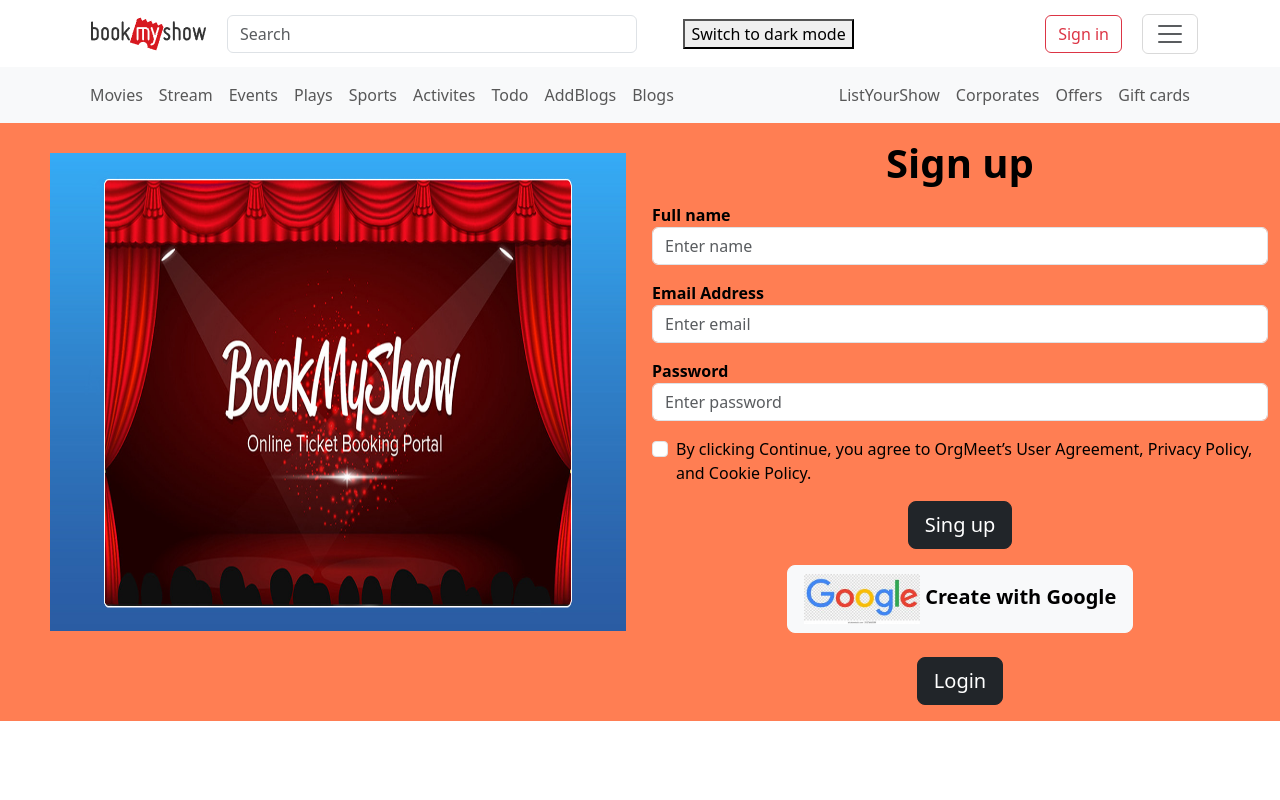
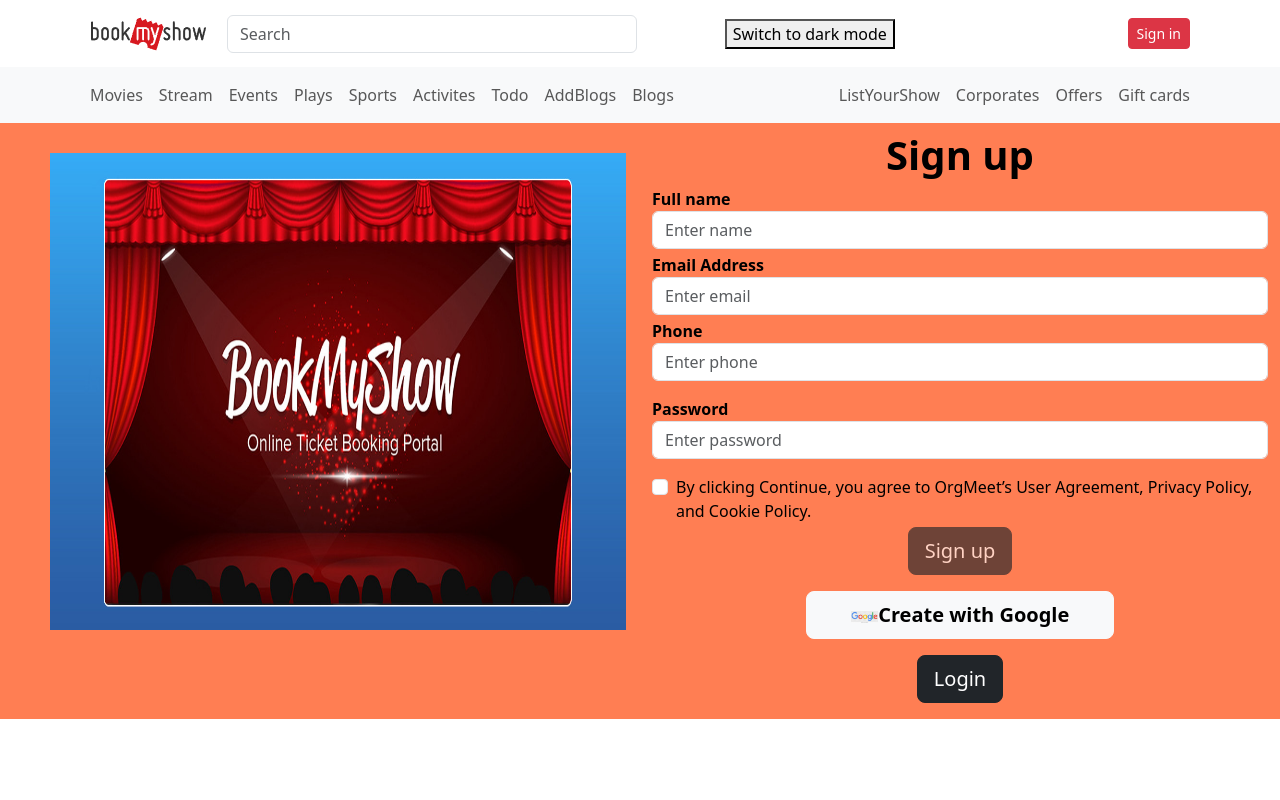
Before and after one commit to harshchauhan02022/bookmyshow, a React (Create React App) app: page /signin in a window 1280 px wide. Shown: the top 800 px of the page. Built offline with nearby package versions, Linux system fonts and the light colour scheme.

Commit message:
add the files

```diff
--- a/src/App.css
+++ b/src/App.css
@@ -90,11 +90,20 @@
 }
 
 .google {
-
   width: 20%;
 }
 
-.pt-3 {
+.google-singin {
+  width: 10%;
+}
+
+.google-connect-login {
   width: 50%;
   margin-left: 25%;
 }
+
+.google-connect-singin {
+  width: 50%;
+  height: 10%;
+
+}
--- a/src/components/Header.jsx
+++ b/src/components/Header.jsx
@@ -1,10 +1,19 @@
 import React from "react";
-import { Link } from "react-router-dom";
+import { Link, useNavigate } from "react-router-dom";
 import InnerHeader from "./InnerHeader";
 import ThemeToggleButton from "./ThemeToggleButton";
 const logo = "/logo.png";
 
 function Header() {
+
+      const navigate = useNavigate();
+      const userEmail = localStorage.getItem("email");
+      // const [userEmail] = useState(localStorage.getItem("email"));
+
+      const logout = async () => {
+        await localStorage.clear();
+        navigate("/login");
+      };
  return (
   <>
    <nav className="navbar" aria-label="First navbar example">
@@ -23,7 +32,28 @@
       </form>
      </div>
      <ThemeToggleButton />
-     <div className="d-flex justify-content-start align-items-center">
+
+     {userEmail ? (
+              <>
+                <p>{userEmail}&nbsp;&nbsp;</p>
+                <button
+                  onClick={logout}
+                  type="button"
+                  className="btn btn-danger btn-sm me-2"
+                >
+                  Logout
+                </button>
+              </>
+            ) : (
+              <Link to={"signin"}>
+                <button type="button" className="btn btn-danger btn-sm me-2">
+                  Sign in
+                </button>
+              </Link>
+            )}
+
+
+     {/* <div className="d-flex justify-content-start align-items-center">
       <Link to="signin" className="auth btn btn-outline-danger">Sign in</Link>
 
 <button
@@ -36,7 +66,7 @@
       >
        <span className="navbar-toggler-icon"></span>
       </button>
-     </div>
+     </div> */}
      <div
       className="offcanvas offcanvas-end text-bg-white"
       tabindex="-1"
--- a/src/screens/Login.jsx
+++ b/src/screens/Login.jsx
@@ -1,34 +1,118 @@
-import React from 'react'
-import { Link } from 'react-router-dom';
+import axios from 'axios';
+import React, { useState, useEffect } from 'react';
+import { Link, useNavigate } from "react-router-dom";
 
 const Login = () => {
+  const [email, setEmail] = useState("");
+  const [password, setPassword] = useState("");
+  const [isButtonDisabled, setIsButtonDisabled] = useState(true);
+  const [error, setError] = useState("");
+
+  const navigate = useNavigate(); // Initialize useNavigate
+
+  const handleChange = (event) => {
+    const { name, value } = event.target;
+
+    if (name === "email") {
+      setEmail(value);
+    }
+    else if (name === "password") {
+      setPassword(value);
+    }
+  };
+
+  useEffect(() => {
+    if (email && password) {
+      setIsButtonDisabled(false);
+    } else {
+      setIsButtonDisabled(true);
+    }
+  }, [email, password]);
+
+  const login = (event) => {
+    event.preventDefault(); // Prevent form submission
+    const payload = { email, password };
+
+    axios.post("http://localhost:9000/api/users/login", payload)
+      .then(async (response) => {
+        console.log(response);
+        await localStorage.setItem("email", email);
+        await localStorage.setItem("token", response.data.token);
+        clearForm();
+        navigate("/"); // Redirect to the home page
+      })
+      .catch((error) => {
+        if (error.response && error.response.status === 401) {
+          console.log("Error while login", error.response.data.message);
+          setError(error.response.data.message);
+        } else {
+          console.log("Error while login", error.message);
+          setError("An error occurred. Please try again later.");
+        }
+      });
+  };
+
+  const clearForm = () => {
+    setEmail("");
+    setPassword("");
+    setIsButtonDisabled(true);
+    setError("");
+  };
+
   return (
     <div className="container-login">
       <div className="container-fluid">
         <div className="row">
           <div className="col-lg-7 col-sm-6 p-0 login">
-      <img src="/banner/login-banner.jpg"  alt="Login Banner" />
+            <img src="/banner/login-banner.jpg" alt="Login Banner" />
           </div>
           <div className="col-lg-5 col-sm-6">
             <div className="mt-3">
               <div className="text-center">
                 <h1><b>Welcome Back</b></h1>
               </div>
-
-       <form className="signup-form mx-auto">
+              <p style={{ color: "red" }}>{error}</p>
+              <form className="signup-form mx-auto" onSubmit={login}>
                 <div className="form-group mt-5">
                   <label><b>Email Address</b></label>
-         <input id="email" type="email" className="form-control" placeholder="Enter email" />
+                  <input
+                    name="email"
+                    type="email"
+                    className="form-control"
+                    id="email"
+                    placeholder="Enter email"
+                    onChange={handleChange}
+                    value={email}
+                    autoComplete="off"
+                  />
                 </div>
                 <div className="form-group mt-3">
                   <label><b>Password</b></label>
-         <input id="password" type="password" className="form-control" placeholder="Enter password" />
+                  <input
+                    name="password"
+                    type="password"
+                    className="form-control"
+                    id="password"
+                    placeholder="Password"
+                    onChange={handleChange}
+                    value={password}
+                    autoComplete="off"
+                  />
+                </div>
+                <div className="mb-3 text-end">
+                  <Link to="/forgot-password">Forgot Password</Link>
                 </div>
                 <div className="pt-3 text-center">
-                <button type="button" className="btn btn-lg btn-dark">Login</button>
+                  <button
+                    disabled={isButtonDisabled}
+                    type="submit"
+                    className="btn btn-primary w-100"
+                  >
+                    Login
+                  </button>
                 </div>
                 <div className="mt-3 text-center">OR</div>
-        <div className="pt-3">
+                <div className="pt-3 google-connect-login">
                   <button className="google-icon"><img src="/icon/google.png" className="google" alt="Google Icon" /> <b>Create with Google</b></button>
                 </div>
                 <div className="mt-3 text-center">
@@ -41,7 +125,6 @@
       </div>
     </div>
   );
-
 }
 
-export default Login
+export default Login;
--- a/src/screens/Singin.js
+++ b/src/screens/Singin.js
@@ -1,88 +1,128 @@
-import React, { useContext, useState } from 'react'
+import React, { useContext, useState, useEffect } from 'react';
 import ThemeContext from "../context/ThemeContext";
 import { Link } from "react-router-dom";
 import axios from 'axios';
-import { addSingupAPI } from "../Api"
 
-
-const Singin = () => {
+const Signin = () => {
  const { textColor } = useContext(ThemeContext);
 
  const [name, setName] = useState("");
- const [address, setAddress] = useState("");
+ const [email, setEmail] = useState("");
+ const [phone, setPhone] = useState("");
  const [password, setPassword] = useState("");
- const [currentId, setCurrentId] = useState(() => {
-
-  const savedId = localStorage.getItem("currentId");
-  return savedId ? parseInt(savedId, 10) : 1;
- });
+ const [isButtonDisabled, setIsButtonDisabled] = useState(true);
+ const [emailError, setEmailError] = useState("");
+ const [successMessage, setSuccessMessage] = useState("");
 
  const handleChange = (e) => {
-  const { name, address, password, value } = e.target;
+  const { name, value } = e.target;
 
   if (name === "name") {
    setName(value);
-  } else if (address === "address") {
-   setAddress(value);
-  } else if (password === "password") {
-   setPassword(value)
+  } else if (name === "email") {
+   setEmail(value);
+  } else if (name === "phone") {
+   setPhone(value);
+  } else if (name === "password") {
+   setPassword(value);
   }
  };
 
- const addSingup = async () => {
+ useEffect(() => {
+  if (name !== "" && email !== "" && phone !== "" && password !== "") {
+   setIsButtonDisabled(false);
+  } else {
+   setIsButtonDisabled(true);
+  }
+ }, [name, email, phone, password]);
+
+ const addSignup = async (e) => {
+  e.preventDefault();
+
+  const payload = {
+   name,
+   email,
+   phone,
+   password,
+  };
+
   try {
-   // Payload or request params to add new blog
-   const payload = {
-    id: currentId,
-    name,
-    address,
-    password
-   };
+   const response = await axios.post("http://localhost:9000/api/users/register", payload);
+   if (response && response.data) {
+    setSuccessMessage(response.data.message);
+    setEmailError("");
+   } else {
+    setEmailError("Unexpected response format");
+   }
+  } catch (error) {
+   if (error.response && error.response.data) {
+    setEmailError(error.response.data.error || "An unexpected error occurred");
+   } else {
+    setEmailError("An unexpected error occurred");
+   }
+   setSuccessMessage("");
+  }
 
-   // Api call to add new blog
-   const response = await axios.post(addSingupAPI, payload);
-
-   if (response) {
-    // Increment and save the current ID
-    const newId = currentId + 1;
-    setCurrentId(newId);
-    localStorage.setItem("currentId", newId.toString());
-
-   }
-
-   console.log(">>> SingUP response", response);
-  } catch (error) {
-   console.error("Error while adding singin", error);
-   alert("There was an error adding the blog. Please try again.");
-  }
  };
 
  return (
   <div className={textColor}>
-   <div className="vh-100 d-flex  justify-content-center">
+   <div className="vh-100 d-flex justify-content-center">
     <div className="container-fluid">
      <div className="row container-row">
       <div className="col-lg-6 col-sm-6 p-0 register">
        <img src="/banner/register-banner.jpg" alt="Register Banner" />
       </div>
       <div className="col-lg-6 col-sm-6 signup-users">
-       <div className="mt-3">
+       <div className="mt-2">
         <div className="text-center">
          <h1><b>Sign up</b></h1>
         </div>
 
-        <form className="signup-form mx-auto">
-         <div className="form-group mt-3">
+        <form className="signup-form mx-auto" onSubmit={addSignup}>
+         <div className="form-group mt-1">
           <label><b>Full name</b></label>
-          <input id="name" type="name" onChange={handleChange} className="form-control" placeholder="Enter name" />
+          <input
+           id="name"
+           name="name"
+           type="text"
+           onChange={handleChange}
+           className="form-control"
+           placeholder="Enter name"
+          />
          </div>
-         <div className="form-group mt-3">
+         <div className="form-group mt-1">
           <label><b>Email Address</b></label>
-          <input id="email" type="email" onChange={handleChange} className="form-control" placeholder="Enter email" />
+          <input
+           id="email"
+           name="email"
+           type="email"
+           onChange={handleChange}
+           className="form-control"
+           placeholder="Enter email"
+          />
+         </div>
+         <div className="form-group mt-1">
+          <label><b>Phone</b></label>
+          <input
+           id="phone"
+           name="phone"
+           type="text"
+           onChange={handleChange}
+           className="form-control"
+           placeholder="Enter phone"
+          />
          </div>
          <div className="form-group mt-3">
           <label><b>Password</b></label>
-          <input id="password" type="password" onChange={handleChange} className="form-control" placeholder="Enter password" />
+          <input
+           id="password"
+           name="password"
+           type="password"
+           onChange={handleChange}
+           className="form-control"
+           placeholder="Enter password"
+          />
          </div>
          <div className="form-check mt-3">
           <input className="form-check-input" type="checkbox" value="" id="flexCheckDefault" />
@@ -90,21 +130,29 @@
            By clicking Continue, you agree to OrgMeet’s User Agreement, Privacy Policy, and Cookie Policy.
           </label>
          </div>
-         <div className="text-center my-3">
-          <button type="button" className="btn btn-lg btn-dark" onClick={addSingup}>Sing up</button>
+         <div className="text-center my-1">
+          <button
+           type="submit"
+           className="btn btn-lg btn-dark"
+           disabled={isButtonDisabled}
+          >
+           Sign up
+          </button>
          </div>
          <div className="text-center my-3">
           <div>
-           <button className="btn btn-light btn-lg mb-2"><img src="./icon/google.png" alt="Google Icon" className="google-icon" style={{ height: '50px' }} /> <b>Create with Google</b></button>
+           <button className="btn btn-light btn-lg google-connect-singin">
+            <img src="./icon/google.png" alt="Google Icon" className="google-icon google-singin" />
+            <b>Create with Google</b>
+           </button>
           </div>
           <div className="text-center my-3">
-           {/* <button type="button" className="btn btn-lg btn-dark">Login</button> */}
            <Link to="/login" className="btn btn-lg btn-dark">Login</Link>
-
           </div>
-
          </div>
         </form>
+        {successMessage && <p className="text-success">{successMessage}</p>}
+        {emailError && <p className="text-danger">{emailError}</p>}
        </div>
       </div>
      </div>
@@ -114,6 +162,4 @@
  );
 };
 
-
-
-export default Singin
+export default Signin;
```
Lines whose indentation alone changed are shown as unchanged.
